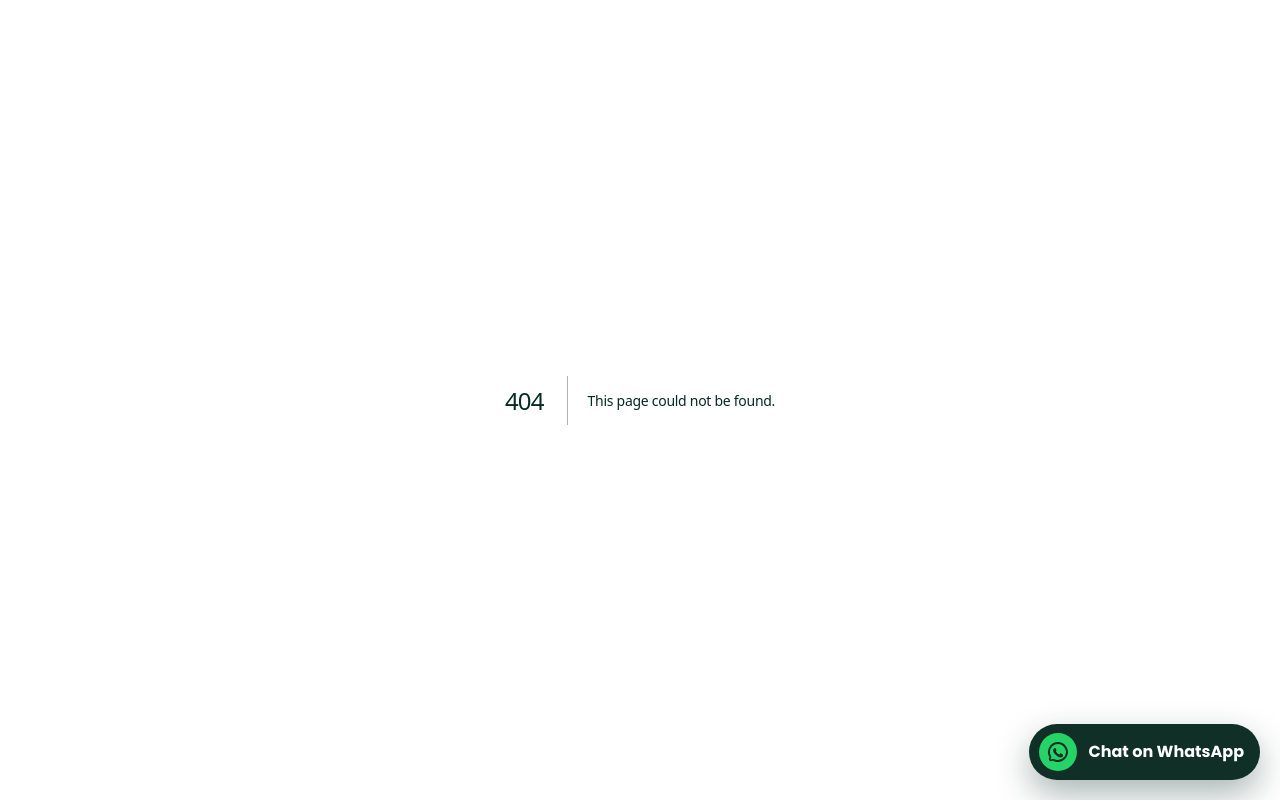
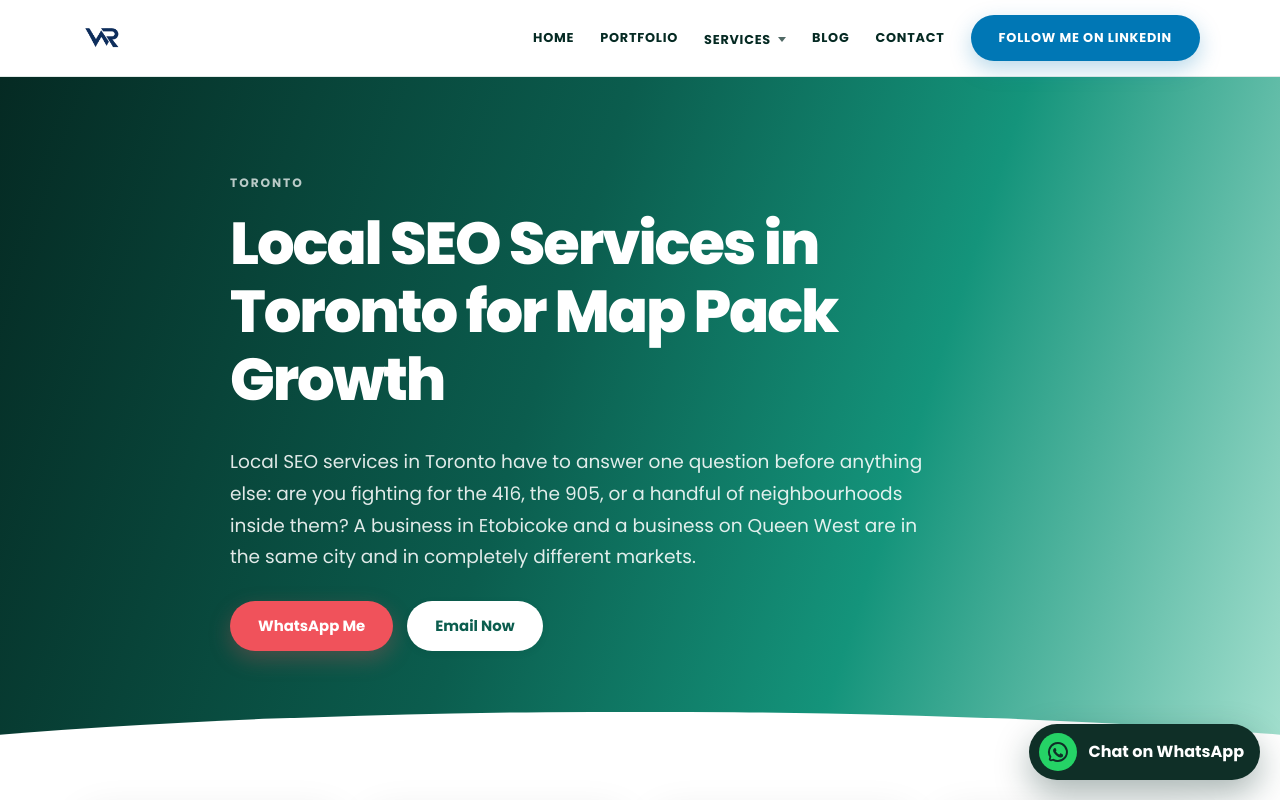
Before and after one commit to abbasid9276-spec/waseem-local-seo, a Next.js app: page /local-seo-services-in-toronto in a window 1280 px wide. Before the commit this address had no page. Shown: the top 800 px of the page. Built offline with nearby package versions, Linux system fonts and the light colour scheme.

Commit message:
Create page.js

```diff
--- /dev/null
+++ b/app/local-seo-services-in-toronto/page.js
@@ -0,0 +1,8 @@
+import CityPage, { buildCityMetadata } from "../../components/CityPage";
+import { city } from "../../lib/cities/toronto";
+
+export const metadata = buildCityMetadata(city);
+
+export default function Page() {
+  return <CityPage city={city} />;
+}
```
